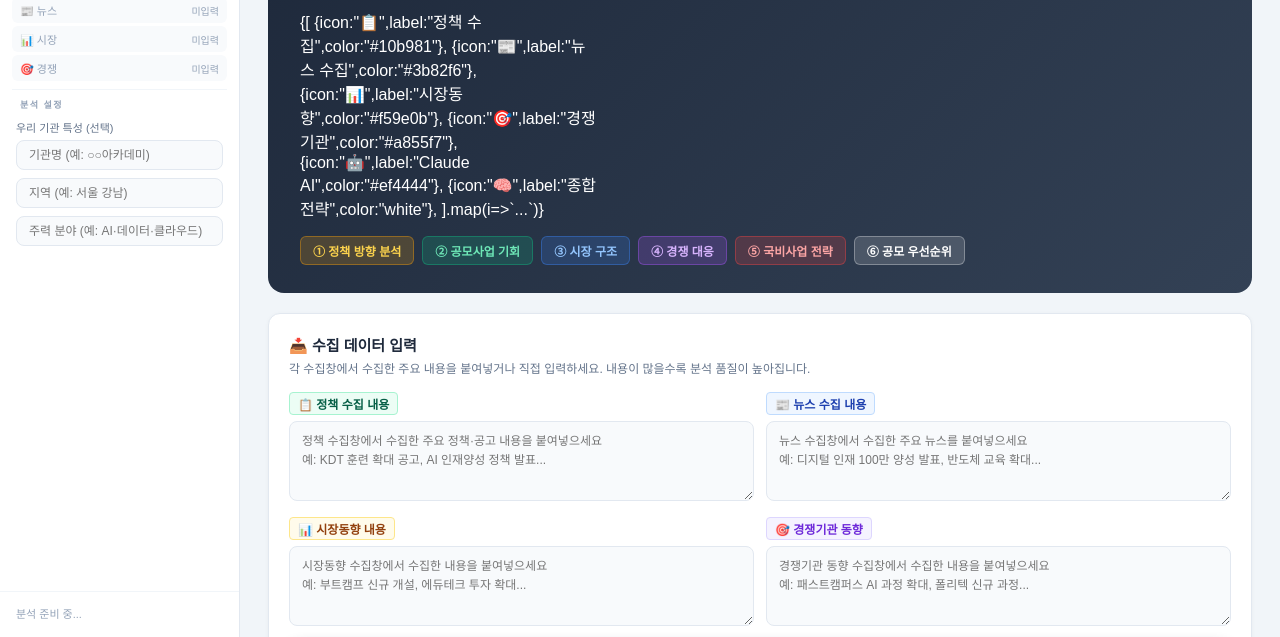
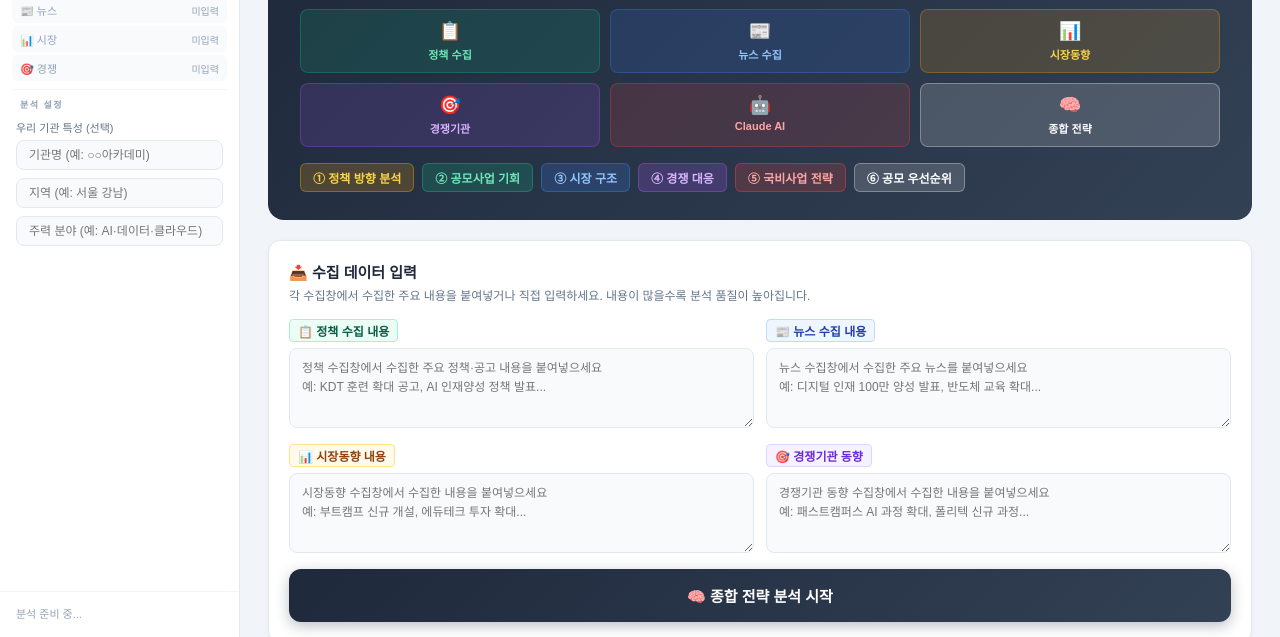
Before and after one commit to 2ndnameian/Yongho-s-repository, a website: page analysis.html in a window 1280 px wide. Shown: the part 163-800 px from the top of the page. Drawn offline with Linux system fonts and the light colour scheme.

Commit message:
Update analysis.html

```diff
--- a/analysis.html
+++ b/analysis.html
@@ -93,15 +93,13 @@
           <div style="font-size:13px;color:#94a3b8;">4개 수집창 데이터를 Claude AI가 통합 분석합니다</div>
         </div>
       </div>
-      <div style="display:grid;grid-template-columns:repeat(3,1fr);gap:10px;margin-bottom:16px;">
-        {[
-          {icon:"📋",label:"정책 수집",color:"#10b981"},
-          {icon:"📰",label:"뉴스 수집",color:"#3b82f6"},
-          {icon:"📊",label:"시장동향",color:"#f59e0b"},
-          {icon:"🎯",label:"경쟁기관",color:"#a855f7"},
-          {icon:"🤖",label:"Claude AI",color:"#ef4444"},
-          {icon:"🧠",label:"종합 전략",color:"white"},
-        ].map(i=>`...`)}
+<div style="display:grid;grid-template-columns:repeat(3,1fr);gap:10px;margin-bottom:16px;">
+        <div style="padding:10px;background:rgba(16,185,129,0.15);border:1px solid rgba(16,185,129,0.30);border-radius:8px;text-align:center;"><div style="font-size:18px;">📋</div><div style="font-size:11px;color:#6ee7b7;font-weight:600;margin-top:4px;">정책 수집</div></div>
+        <div style="padding:10px;background:rgba(59,130,246,0.15);border:1px solid rgba(59,130,246,0.30);border-radius:8px;text-align:center;"><div style="font-size:18px;">📰</div><div style="font-size:11px;color:#93c5fd;font-weight:600;margin-top:4px;">뉴스 수집</div></div>
+        <div style="padding:10px;background:rgba(245,158,11,0.15);border:1px solid rgba(245,158,11,0.30);border-radius:8px;text-align:center;"><div style="font-size:18px;">📊</div><div style="font-size:11px;color:#fcd34d;font-weight:600;margin-top:4px;">시장동향</div></div>
+        <div style="padding:10px;background:rgba(168,85,247,0.15);border:1px solid rgba(168,85,247,0.30);border-radius:8px;text-align:center;"><div style="font-size:18px;">🎯</div><div style="font-size:11px;color:#d8b4fe;font-weight:600;margin-top:4px;">경쟁기관</div></div>
+        <div style="padding:10px;background:rgba(239,68,68,0.15);border:1px solid rgba(239,68,68,0.30);border-radius:8px;text-align:center;"><div style="font-size:18px;">🤖</div><div style="font-size:11px;color:#fca5a5;font-weight:600;margin-top:4px;">Claude AI</div></div>
+        <div style="padding:10px;background:rgba(255,255,255,0.15);border:1px solid rgba(255,255,255,0.30);border-radius:8px;text-align:center;"><div style="font-size:18px;">🧠</div><div style="font-size:11px;color:white;font-weight:600;margin-top:4px;">종합 전략</div></div>
       </div>
       <div style="display:flex;gap:8px;flex-wrap:wrap;" id="hero-tags">
         <span style="padding:5px 12px;background:rgba(245,158,11,0.20);border:1px solid rgba(245,158,11,0.40);border-radius:6px;font-size:12px;color:#fcd34d;font-weight:600;">① 정책 방향 분석</span>
```
